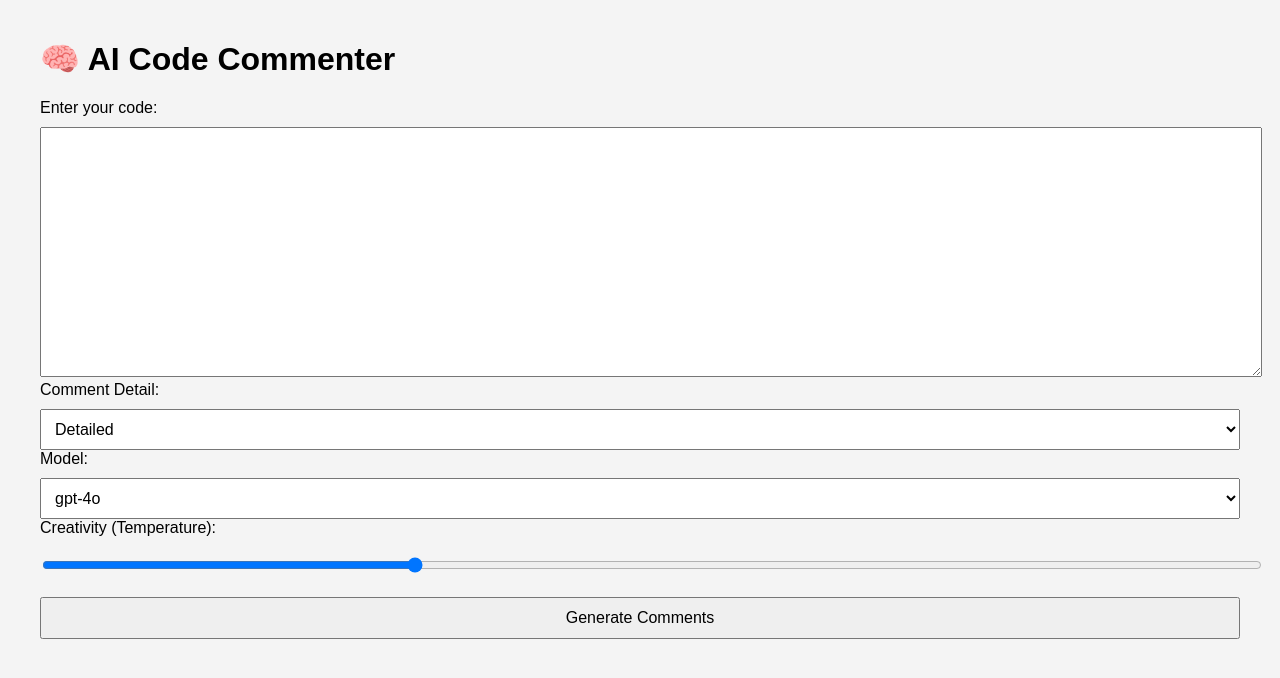
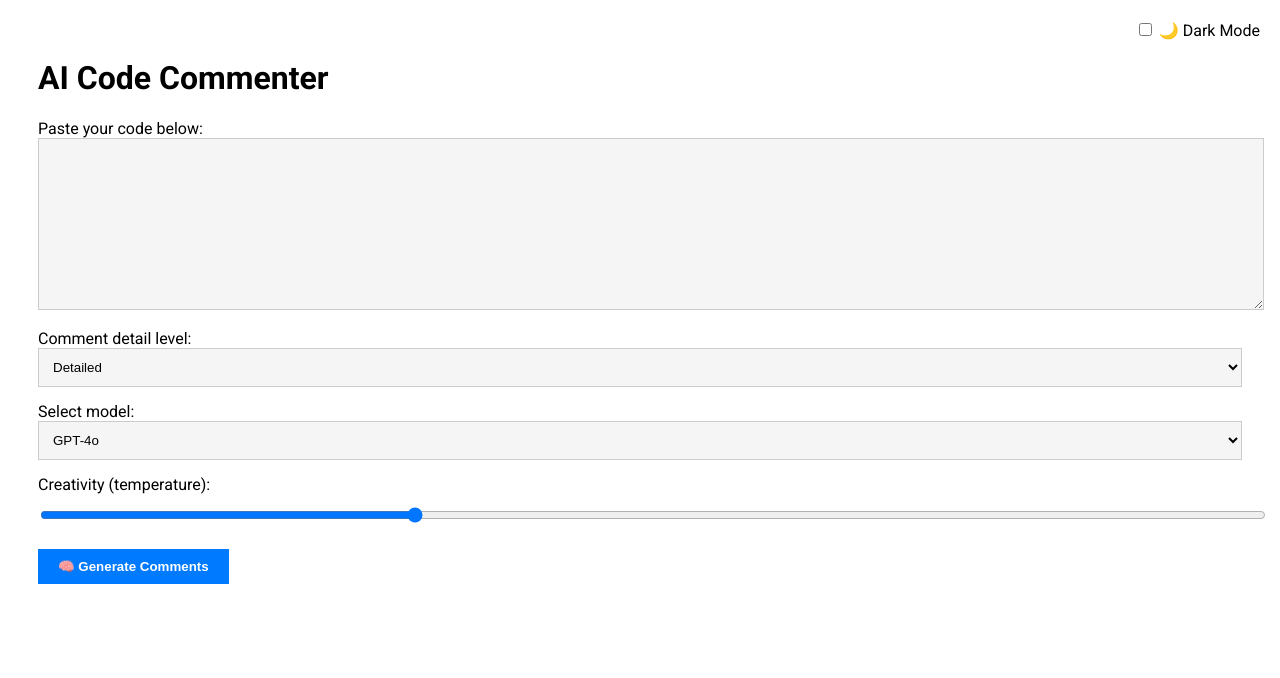
Before and after one commit to st23652/AI_CodeCommenter, a Flask app: page / in a window 1280 px wide. Shown: the top 678 px of the page. Run offline with Flask 3, Linux system fonts and the light colour scheme.

Commit message:
Add dark mode UI support

```diff
--- a/templates/index.html
+++ b/templates/index.html
@@ -2,111 +2,140 @@
 <html lang="en">
 <head>
   <meta charset="UTF-8" />
-  <meta name="viewport" content="width=device-width, initial-scale=1.0"/>
+  <meta name="viewport" content="width=device-width, initial-scale=1.0" />
   <title>AI Code Commenter</title>
+  <link rel="stylesheet" href="https://fonts.googleapis.com/css?family=Roboto:400,700&display=swap">
   <style>
-    body {
-      font-family: Arial, sans-serif;
-      margin: 40px;
-      background: #f4f4f4;
+    :root {
+      --bg-color: #ffffff;
+      --text-color: #000000;
+      --input-bg: #f5f5f5;
+      --button-bg: #007bff;
+      --button-text: #ffffff;
     }
 
-    textarea, select, input[type=range], button {
+    body.dark {
+      --bg-color: #121212;
+      --text-color: #f5f5f5;
+      --input-bg: #1e1e1e;
+      --button-bg: #1a73e8;
+      --button-text: #ffffff;
+    }
+
+    body {
+      font-family: 'Roboto', sans-serif;
+      background-color: var(--bg-color);
+      color: var(--text-color);
+      padding: 30px;
+      transition: background-color 0.3s, color 0.3s;
+    }
+
+    textarea, select, input[type="range"] {
       width: 100%;
       padding: 10px;
-      margin-top: 10px;
-      font-size: 16px;
+      background-color: var(--input-bg);
+      color: var(--text-color);
+      border: 1px solid #ccc;
+      margin-bottom: 15px;
     }
 
-    .result {
+    button {
+      background-color: var(--button-bg);
+      color: var(--button-text);
+      padding: 10px 20px;
+      border: none;
+      cursor: pointer;
+      font-weight: bold;
+    }
+
+    .toggle-container {
+      position: absolute;
+      top: 20px;
+      right: 20px;
+    }
+
+    .explanation-box {
       white-space: pre-wrap;
-      background: #fff;
+      background-color: var(--input-bg);
+      border: 1px solid #ccc;
       padding: 15px;
       margin-top: 20px;
-      border: 1px solid #ccc;
-    }
-
-    .spinner {
-      display: none;
-      margin: 20px auto;
-      width: 40px;
-      height: 40px;
-      border: 5px solid #ccc;
-      border-top: 5px solid #333;
-      border-radius: 50%;
-      animation: spin 1s linear infinite;
-    }
-
-    @keyframes spin {
-      to { transform: rotate(360deg); }
-    }
-
-    .button-row {
-      display: flex;
-      gap: 10px;
-      margin-top: 10px;
-    }
-
-    .button-row button {
-      flex: 1;
     }
   </style>
 </head>
 <body>
-  <h1>🧠 AI Code Commenter</h1>
-  <form method="POST" onsubmit="showSpinner()">
-    <label>Enter your code:</label>
-    <textarea name="code" rows="12" required>{{ request.form.code or '' }}</textarea>
+  <div class="toggle-container">
+    <label>
+      <input type="checkbox" id="darkToggle" /> 🌙 Dark Mode
+    </label>
+  </div>
 
-    <label>Comment Detail:</label>
+  <h1>AI Code Commenter</h1>
+
+  <form method="post">
+    <label>Paste your code below:</label>
+    <textarea name="code" rows="10" required>{{ request.form.code or '' }}</textarea>
+
+    <label>Comment detail level:</label>
     <select name="detail">
+      <option value="detailed" {% if request.form.detail == 'detailed' %}selected{% endif %}>Detailed</option>
       <option value="brief" {% if request.form.detail == 'brief' %}selected{% endif %}>Brief</option>
-      <option value="detailed" {% if request.form.detail != 'brief' %}selected{% endif %}>Detailed</option>
     </select>
 
-    <label>Model:</label>
+    <label>Select model:</label>
     <select name="model">
-      <option value="gpt-4o" {% if request.form.model == 'gpt-4o' %}selected{% endif %}>gpt-4o</option>
-      <option value="gpt-3.5-turbo" {% if request.form.model == 'gpt-3.5-turbo' %}selected{% endif %}>gpt-3.5-turbo</option>
+      <option value="gpt-4o" {% if request.form.model == 'gpt-4o' %}selected{% endif %}>GPT-4o</option>
+      <option value="gpt-3.5-turbo" {% if request.form.model == 'gpt-3.5-turbo' %}selected{% endif %}>GPT-3.5 Turbo</option>
     </select>
 
-    <label>Creativity (Temperature):</label>
-    <input type="range" name="temperature" min="0" max="1" step="0.1" value="{{ request.form.temperature or 0.3 }}"/>
+    <label>Creativity (temperature):</label>
+    <input type="range" name="temperature" min="0" max="1" step="0.1" value="{{ request.form.temperature or 0.3 }}">
 
-    <button type="submit">Generate Comments</button>
+    <button type="submit">🧠 Generate Comments</button>
   </form>
 
-  <div class="spinner" id="spinner"></div>
-
   {% if warning %}
-    <p style="color: red;">⚠️ {{ warning }}</p>
+    <p style="color: red;">{{ warning }}</p>
   {% endif %}
 
   {% if explanation %}
-    <div class="result" id="result">{{ explanation }}</div>
-    <div class="button-row">
-      <button onclick="copyText()">📋 Copy</button>
-      <button onclick="downloadText()">⬇️ Download</button>
+    <div class="explanation-box">
+      <h2>💬 Explanation</h2>
+      <pre id="explanation-text">{{ explanation }}</pre>
+      <button onclick="copyExplanation()">📋 Copy</button>
+      <button onclick="downloadExplanation()">⬇️ Download</button>
     </div>
   {% endif %}
 
   <script>
-    function copyText() {
-      const text = document.getElementById("result").innerText;
+    // Dark mode toggle logic
+    const darkToggle = document.getElementById("darkToggle");
+
+    darkToggle.addEventListener("change", function () {
+      document.body.classList.toggle("dark", darkToggle.checked);
+      localStorage.setItem("darkMode", darkToggle.checked ? "on" : "off");
+    });
+
+    // Load dark mode preference
+    window.onload = function () {
+      if (localStorage.getItem("darkMode") === "on") {
+        darkToggle.checked = true;
+        document.body.classList.add("dark");
+      }
+    };
+
+    function copyExplanation() {
+      const text = document.getElementById("explanation-text").innerText;
       navigator.clipboard.writeText(text).then(() => alert("Copied!"));
     }
 
-    function downloadText() {
-      const text = document.getElementById("result").innerText;
+    function downloadExplanation() {
+      const text = document.getElementById("explanation-text").innerText;
       const blob = new Blob([text], { type: "text/plain" });
       const link = document.createElement("a");
       link.href = URL.createObjectURL(blob);
-      link.download = "commented_code.txt";
+      link.download = "code_comments.txt";
       link.click();
-    }
-
-    function showSpinner() {
-      document.getElementById("spinner").style.display = "block";
     }
   </script>
 </body>
```
